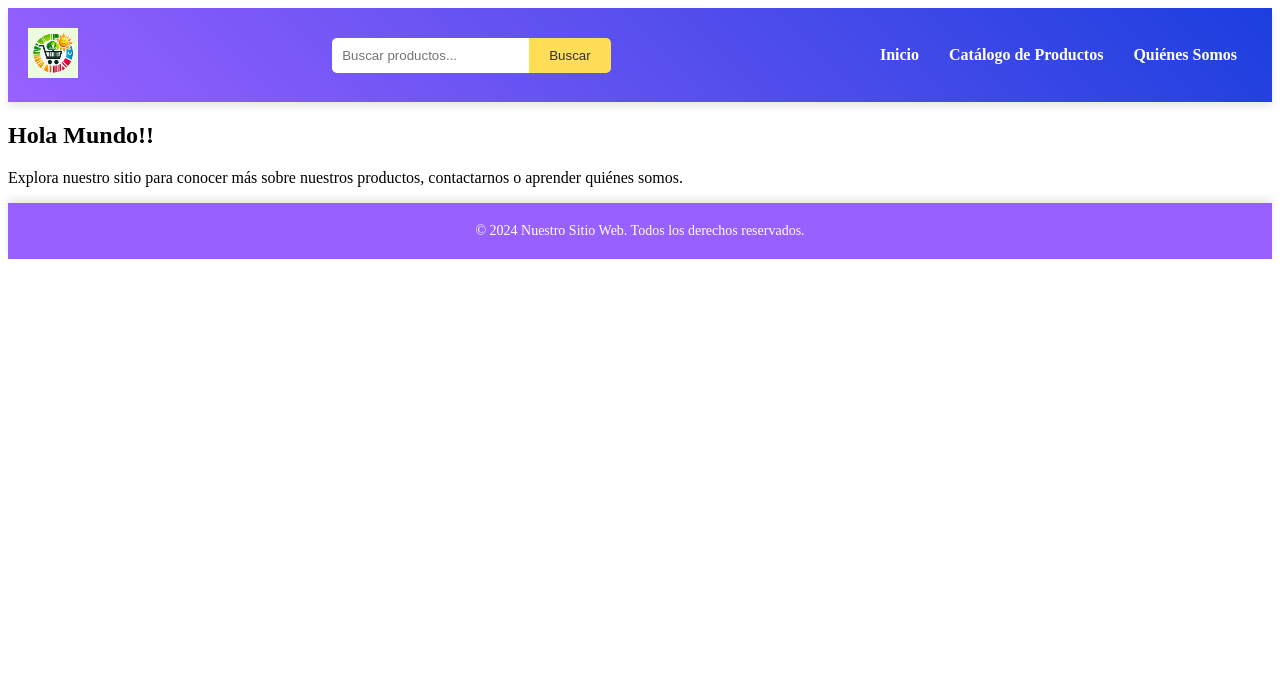
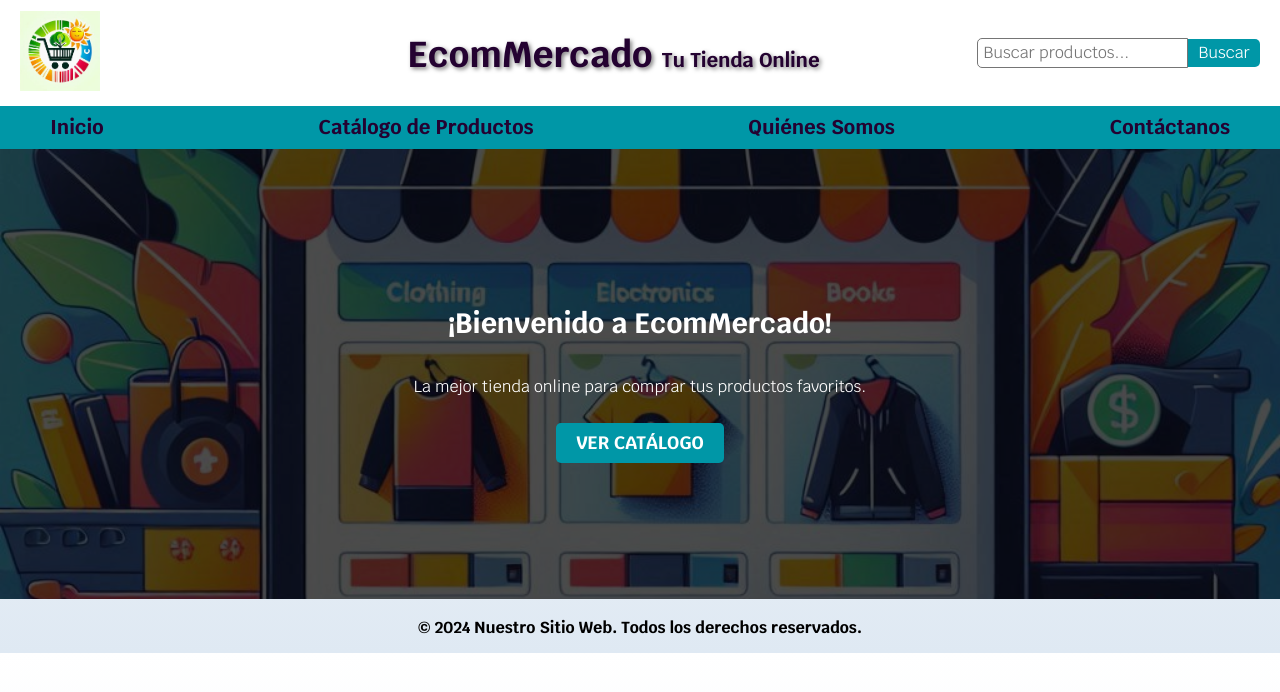
Before and after one commit to NicoJCastro/backendEcommerce, a plain HTML site: page public/index.html in a window 1280 px wide. Drawn offline with Linux system fonts and the light colour scheme.

Commit message:
finish index.html

```diff
--- a/app.js
+++ b/app.js
@@ -29,7 +29,7 @@ const server = http.createServer((req, res) => {
             contentType = 'image/jpeg';
             break;
         case '.html':
-            contentType = 'text/html'; // Asegurar el tipo de contenido HTML
+            contentType = 'text/html';
             break;
         default:
             contentType = 'text/plain';
--- a/public/index.html
+++ b/public/index.html
@@ -1,40 +1,65 @@
 <!DOCTYPE html>
 <html lang="es">
-<head>
-    <meta charset="UTF-8">
-    <meta name="viewport" content="width=device-width, initial-scale=1.0">
+  <head>
+    <meta charset="UTF-8" />
+    <meta name="viewport" content="width=device-width, initial-scale=1.0" />
     <title>EcomMercado - Tu Tienda Online</title>
-    <link rel="stylesheet" href="styles/main.css">
-</head>
-<body>
-    <header class="header">
+    <link rel="stylesheet" href="styles/normalize.css" />
+    <link rel="preconnect" href="https://fonts.googleapis.com" />
+    <link rel="preconnect" href="https://fonts.gstatic.com" crossorigin />
+    <link
+      href="https://fonts.googleapis.com/css2?family=Krub:ital,wght@0,400;0,700;1,400;1,700&display=swap"
+      rel="stylesheet"
+    />
+    <link rel="preload" href="styles/main.css" as="style" />
+    <link rel="stylesheet" href="styles/main.css" />
+  </head>
+  <body>
+
+    <header>
+      <div class="onheader">
         <div class="logo">
-            <a href="index.html"><img src="images/ecoMercado.jpg" alt="EcomMercado Logo"></a>
+          <a href="index.html"
+            ><img src="images/ecoMercado.jpg" alt="EcomMercado Logo"
+          /></a>
         </div>
+        <!-- Logo -->
+
+        <h1 class="title">EcomMercado <span>Tu Tienda Online</span> </h1>
+
         <!-- Barra de búsqueda -->
         <div class="search-bar">
-            <input type="text" placeholder="Buscar productos...">
-            <button>Buscar</button>
+          <input type="text" placeholder="Buscar productos..." />
+          <button aria-label="Buscar productos">Buscar</button>
         </div>
-        <nav class="link">
-            <ul>
-                <li><a href="index.html">Inicio</a></li>
-                <li><a href="catalogo.html">Catálogo de Productos</a></li>
-                <li><a href="nosotros.html">Quiénes Somos</a></li>
-            </ul>
-        </nav>
-
+      </div>
+      <!-- onheader -->
     </header>
 
+      <div class="nav-bg">
+        <nav class="primary_nav contenedor">
+            <a href="index.html">Inicio</a>
+            <a href="catalogo.html">Catálogo de Productos</a>
+            <a href="nosotros.html">Quiénes Somos</a>
+            <a href="formulario.html">Contáctanos</a>
+        </nav>
+      </div>
 
-    <section>
-        <h1>Hola Mundo!!</h1>
-        <p>Explora nuestro sitio para conocer más sobre nuestros productos, contactarnos o aprender quiénes somos.</p>
+
+    <section class="hero">
+        <div class="hero-content">
+
+            <h2>¡Bienvenido a EcomMercado!</h2>
+            <p>La mejor tienda online para comprar tus productos favoritos.</p>
+            <a href="catalogo.html" class="button">Ver Catálogo</a>
+
+
+        </div>
+
     </section>
 
-
-    <footer>
-        <p>&copy; 2024 Nuestro Sitio Web. Todos los derechos reservados.</p>
+    <footer class="footer">
+      <p>&copy; 2024 Nuestro Sitio Web. Todos los derechos reservados.</p>
     </footer>
-</body>
+  </body>
 </html>
--- a/public/styles/main.css
+++ b/public/styles/main.css
@@ -1,96 +1,245 @@
+/* GENERALES */
 
-/* HEADER */
-
-header {
-    display: flex;
-    justify-content: space-between;
-    align-items: center;
-    padding: 20px;
-    background: linear-gradient(45deg, #9861ff, #1b3fde);
-    box-shadow: 0 4px 8px rgba(0, 0, 0, 0.1);
-    color: white;
+:root {
+    --primary-color: #240231;
+    --secundary-color: #100dec;
+    --white: #fff;
+    --background-color: #0097a7;
+    --grey: #757575;
+    --linear-Color-To-Top: #DFE9F3;
 }
 
-header .logo img {
-    height: 50px;
-    width: auto;
+/* GLOBALES */
+
+html {
+    font-size: 62.5%;
+    box-sizing: border-box;
 }
 
-
-header nav ul {
-    display: flex;
-    list-style: none;
-    margin: 0;
-    padding: 0;
+*,
+*:before,
+*:after {
+    box-sizing: inherit;
 }
 
-header nav ul li {
-    margin: 0 15px;
+body {
+    font-size: 16px;
+    /* 1rem = 10px */
+    font-family: "Krub", sans-serif;
+    background-image: linear-gradient(to top, var(--linear-Color-To-Top) 0%, var(--white) 100%);
+    /* Fondo degradado */
 }
 
-header nav ul li a {
-    text-decoration: none;
-    color: white;
-    font-weight: bold;
-    transition: color 0.3s;
+.contenedor {
+    max-width: 120rem;
+    margin: 0 auto;
 }
 
-header nav ul li a:hover {
-    color: #ffdd57;
+.button {
+    text-decoration: none;
+    background-color: var(--background-color);
+    color: var(--white);
+    padding: 1rem 2rem;
+    margin-top: 1rem;
+    font-size: 1.8rem;
+    text-transform: uppercase;
+    font-weight: 700;
+    cursor: pointer;
+    border-radius: 5px;
+    width: 90%;
+    text-align: center;
+    border: none;
+}
+
+@media (min-width: 768px) {
+    .button {
+        width: auto;
+    }
+}
+
+.button:hover {
+    background-color: var(--secundary-color);
+    cursor: pointer;
+}
+
+.sombra {
+    -webkit-box-shadow: 0px 5px 15px 0px rgba(112, 112, 112, 1);
+    -moz-box-shadow: 0px 5px 15px 0px rgba(112, 112, 112, 1);
+    box-shadow: 0px 5px 15px 0px rgba(112, 112, 112, 1);
+    background-color: var(--white);
+    padding: 2rem;
+    border-radius: 1rem;
+}
+
+/* Tipografía */
+
+h1 {
+    font-size: 3.6rem;
 
 }
 
+h2 {
+    font-size: 2.8rem;
 
-header .search-bar {
+}
+
+h3 {
+    font-size: 1.8rem;
+}
+
+h1,
+h2,
+h3 {
+    text-align: center;
+}
+
+/* Titulos */
+
+.title {
+    font-weight: 700;
+    color: var(--primary-color);
+    /* text-transform: uppercase;   */
+    text-shadow: 2px 2px 4px rgba(0, 0, 0, 0.5);
+    margin-bottom: 20px;
+  }
+
+  .title span {
+    font-size: 2rem;
+  }
+
+/* Utilidades */
+
+.w-100 {
+    width: 100%;
+}
+
+@media (min-width: 768px) {
+    .w-100 {
+        width: auto;
+    }
+}
+
+.alinear-derecha {
+    justify-content: flex-end;
+}
+
+.flex {
+    display: flex;
+}
+
+/* Navegación Principal // HEADER */
+
+.onheader {
+    display: flex;
+    justify-content: space-between; /* Espacia los elementos a lo largo del contenedor */
+    align-items: center; /* Centra verticalmente los elementos */
+    padding: 1rem 2rem; /* Añade espacio alrededor de los elementos */
+    background-color: var(--white); /* Fondo blanco para el encabezado */
+}
+
+.onheader h1{
+    margin-left: 15rem;
+}
+
+/* Logo */
+.logo img {
+    max-width: 8rem;
+    max-height: 8rem;
+    height: auto;
+}
+
+/* Barra de búsqueda */
+.search-bar {
     display: flex;
     align-items: center;
 }
 
-header .search-bar input[type="text"] {
-    padding: 10px;
-    border: none;
-    border-radius: 5px 0 0 5px;
-    outline: none;
+.search-bar input[type="text"] {
+    padding: 0.5rem;
+    font-size: 1.6rem;
+    border: 1px solid var(--grey);
+    border-radius: 0.5rem 0 0 0.5rem;
 }
 
-header .search-bar button {
-    padding: 10px 20px;
+.search-bar button {
+    padding: 0.5rem 1rem;
+    font-size: 1.6rem;
     border: none;
-    background-color: #ffdd57;
-    color: #333333;
-    border-radius: 0 5px 5px 0;
+    background-color: var(--background-color);
+    color: var(--white);
+    border-radius: 0 0.5rem 0.5rem 0;
     cursor: pointer;
-    transition: background-color 0.3s;
 }
 
-header .search-bar button:hover {
-    background-color: #ffcc00;
+.search-bar button:hover {
+    background-color: var(--secundary-color);
 }
 
-/* FOOTER */
 
-footer {
-    background-color: #9861ff;
-    color: white;
-    text-align: center;
-    padding: 20px 0;
-    position: relative;
-    bottom: 0;
-    width: 100%;
-    box-shadow: 0 -4px 8px rgba(0, 0, 0, 0.1);
+.nav-bg {
+    background-color: var(--background-color);
+
 }
 
-footer p {
-    margin: 0;
-    font-size: 14px;
+.primary_nav {
+    display: flex;
+    justify-content: center; /* Centra los elementos de navegación horizontalmente */
+    gap: 2rem; /* Añade espacio entre los enlaces de navegación */
+    padding: 0; /* Elimina el padding adicional */
 }
 
-footer a {
-    color: #ffdd57;
-    text-decoration: none;
-    transition: color 0.3s;
+@media (min-width: 768px) {
+    .primary_nav {
+        flex-direction: row;
+        justify-content: space-between;
+    }
 }
 
-footer a:hover {
-    color: #ffcc00;
+.primary_nav a {
+    text-decoration: none;
+    font-weight: 700;
+    font-size: 2rem;
+    color: var(--primary-color);
+    padding: 1rem;
 }
+
+.primary_nav a:hover {
+    background-color: var(--secundary-color);
+    color: var(--white);
+}
+
+/* HERO */
+
+.hero{
+    background-image: url(../images/tienda2.jpg);
+    background-size: cover;
+    background-position: center;
+    background-repeat: no-repeat;
+    height: 450px;
+    position: relative;
+    margin-bottom: 2rem;
+}
+
+.hero-content {
+    position: absolute;
+    background-color: rgba(0, 0, 0, 0.7);
+    width: 100%;
+    height: 100%;
+    padding: 2rem;
+
+    /* coidog para alienar horizontal y verticalmente al centro */
+    display: flex;
+    flex-direction: column;
+    align-items: center;
+    justify-content: center;
+    text-align: center;
+  }
+
+  .hero-content h2, .hero-content p {
+    color: var(--white);
+  }
+
+  .footer {
+    text-align: center;
+    font-weight: 700;
+   }
```
Also changed, not shown: public/images/tienda-online-o-tienda-física.jpg (added), public/images/tienda.jpg (added), public/images/tienda2.jpg (added), public/styles/normalize.css (added).
